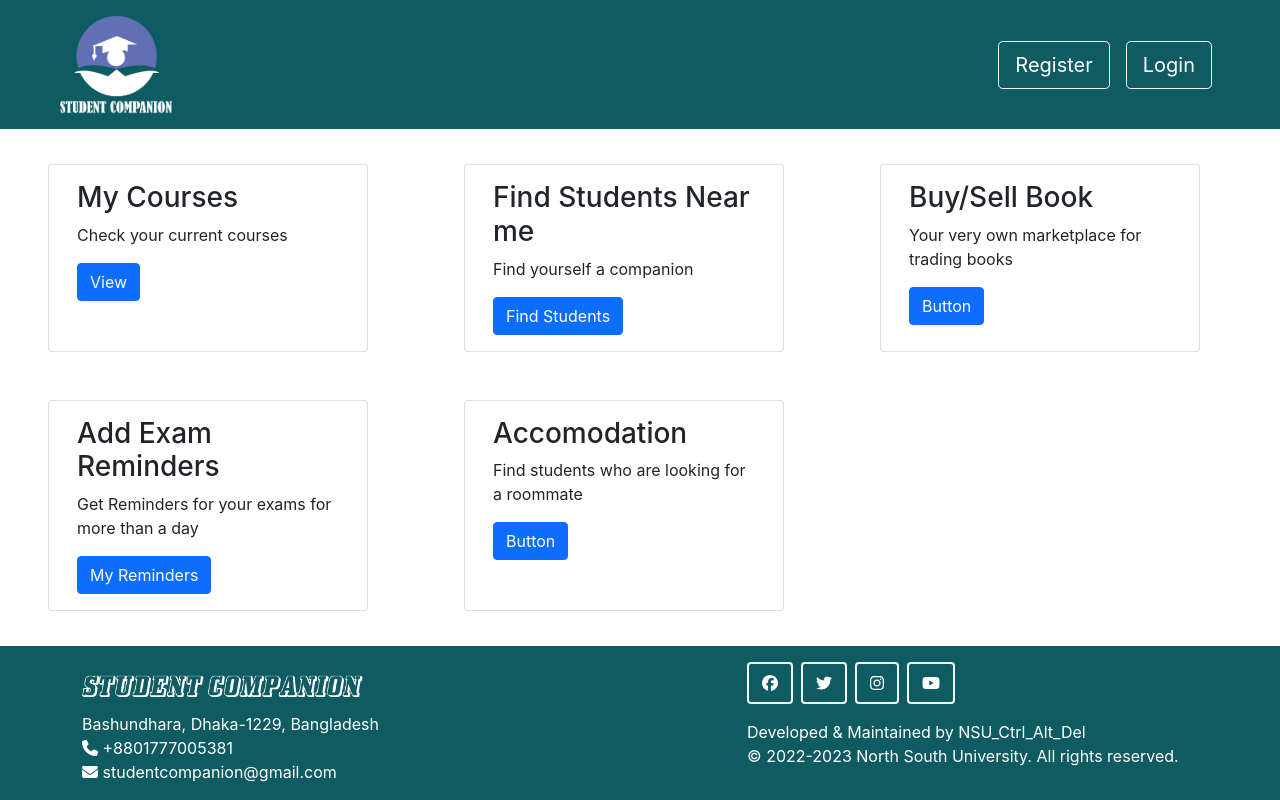
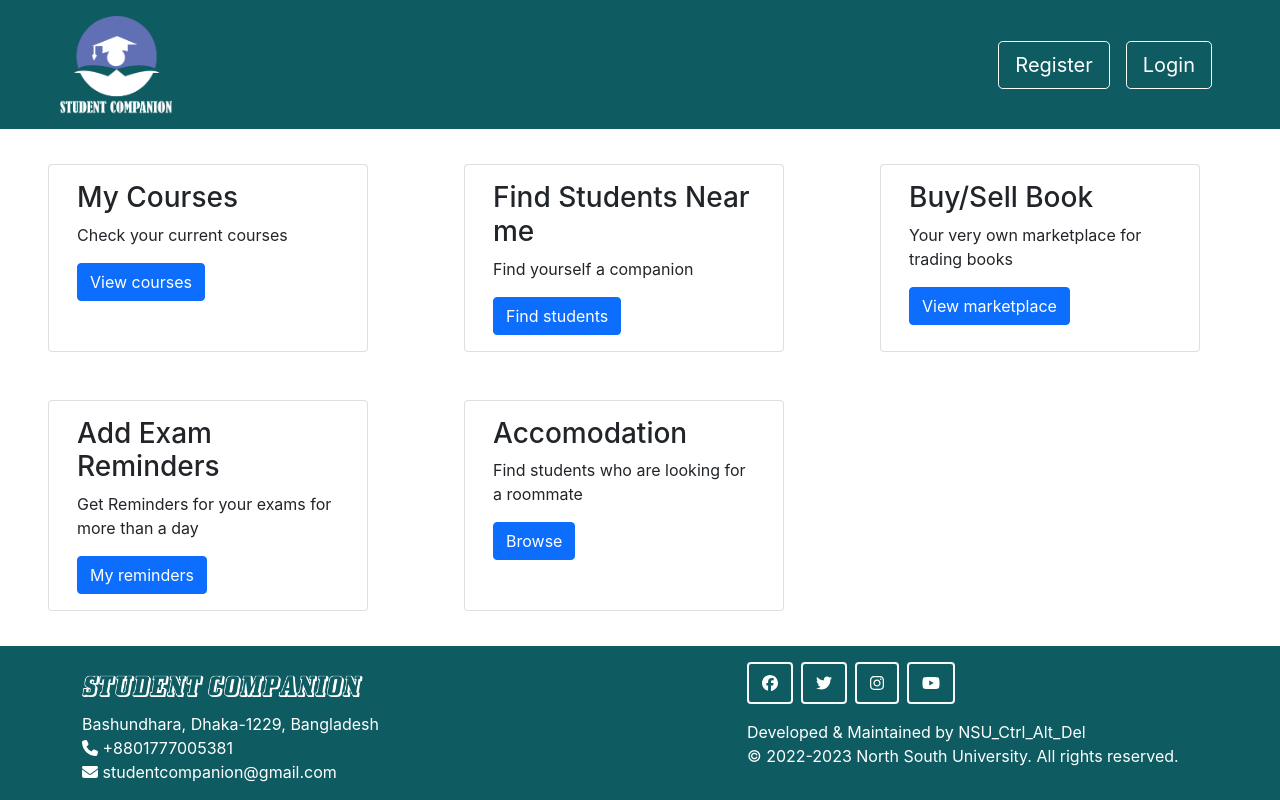
Before and after one commit to TaneemAhmed2013102/Student-Companion, a React (Create React App) app in the folder frontend/: page / in a window 1280 px wide. Built offline with nearby package versions, Linux system fonts and the light colour scheme.

Commit message:
Changes to Homepage Done

```diff
--- a/frontend/src/Components/homepage.jsx
+++ b/frontend/src/Components/homepage.jsx
@@ -10,7 +10,7 @@ function Homepage() {
               <h3 class="card-title">My Courses</h3>
               <p class="card-text">Check your current courses</p>
               <a href="/my-courses" class="btn btn-primary">
-                View
+                View courses
               </a>
             </div>
           </div>
@@ -20,7 +20,7 @@ function Homepage() {
               <h3 class="card-title">Find Students Near me</h3>
               <p class="card-text">Find yourself a companion</p>
               <a href="/students-near-me" class="btn btn-primary">
-                Find Students
+                Find students
               </a>
             </div>
           </div>
@@ -32,7 +32,7 @@ function Homepage() {
                 Your very own marketplace for trading books
               </p>
               <a href="/buy-sell-books" class="btn btn-primary">
-                Button
+                View marketplace
               </a>
             </div>
           </div>
@@ -46,7 +46,7 @@ function Homepage() {
                 Get Reminders for your exams for more than a day
               </p>
               <a href="/my-reminders" class="btn btn-primary">
-                My Reminders
+                My reminders
               </a>
             </div>
           </div>
@@ -58,7 +58,7 @@ function Homepage() {
                 Find students who are looking for a roommate
               </p>
               <a href="/accomodations" class="btn btn-primary">
-                Button
+                Browse
               </a>
             </div>
           </div>
```
